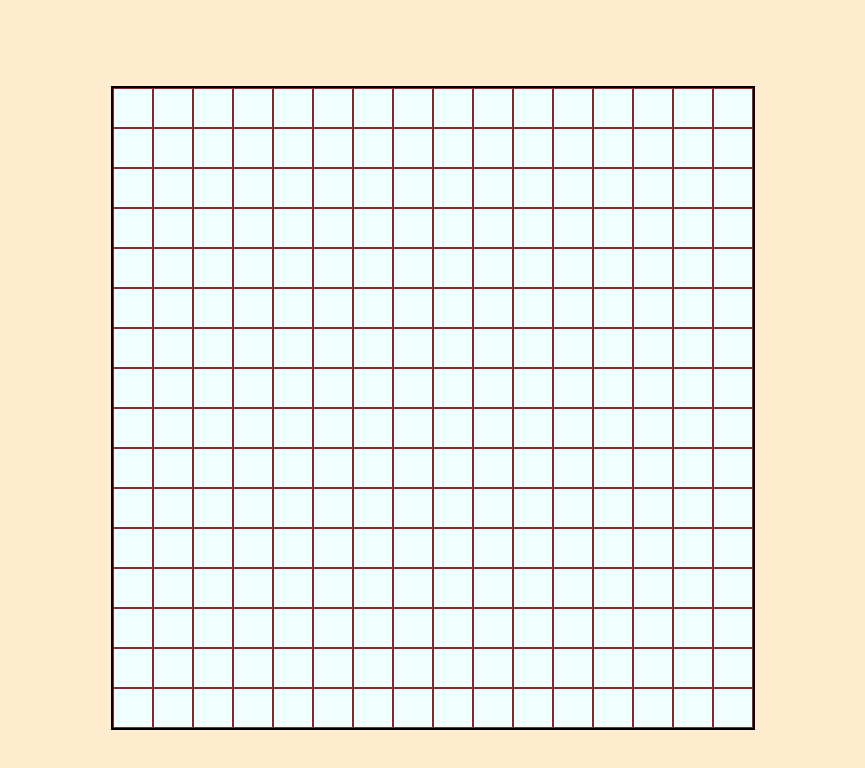
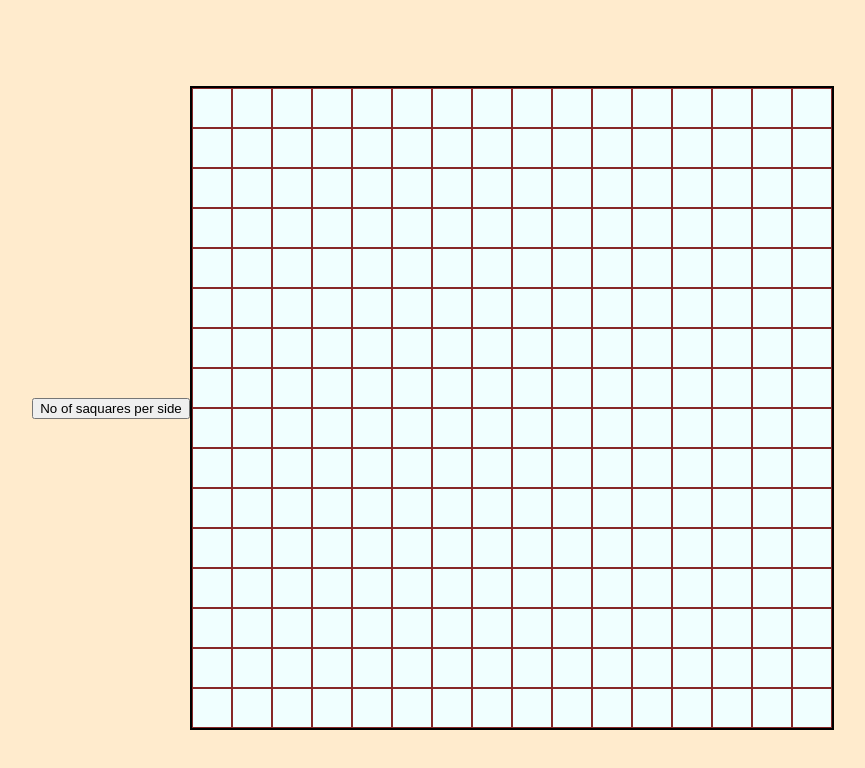
Before and after one commit to GAGAN-ESWAR/Etch-a-Sketch, a plain HTML site: page index.html in a window 1280 px wide. Shown: the whole page, without its empty margins (207-1072 px from the left). Drawn offline with Linux system fonts and the light colour scheme.

Commit message:
Add button
add a button to promptuser number of squares per side

```diff
--- a/index.html
+++ b/index.html
@@ -7,6 +7,7 @@
     <link rel="stylesheet" href="style.css">
 </head>
 <body>
+    <button id="btn">No of saquares per side</button>
     <div id="container"></div>
     <script src="script.js"></script>
 </body>
```
